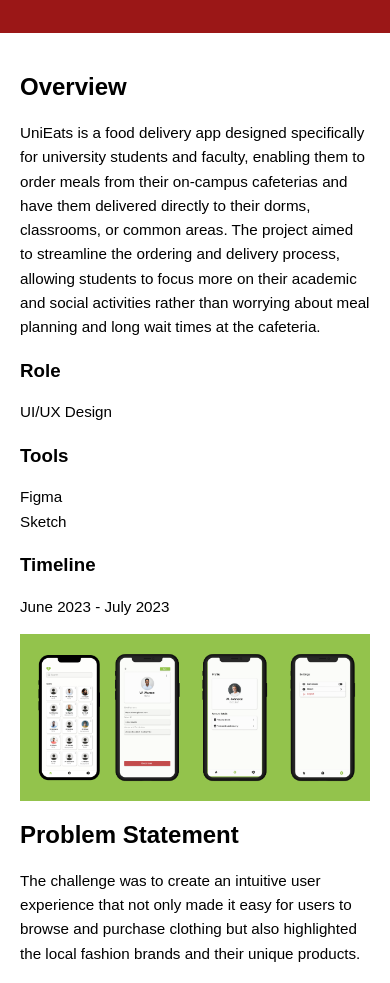
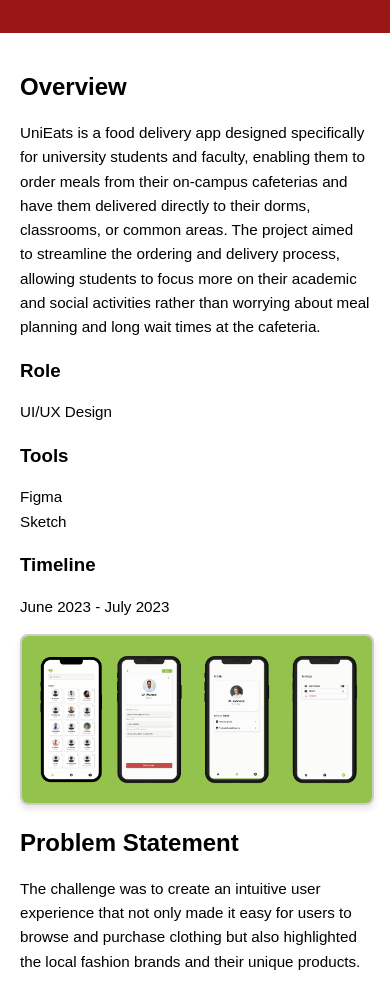
Before and after one commit to phenyo-code/UIUX-Portfolio, a plain HTML site: page health.html in a window 390 px wide. Shown: the part 94-1077 px from the top of the page. Drawn offline with Linux system fonts and the light colour scheme.

Commit message:
responsive images

```diff
--- a/styles1.css
+++ b/styles1.css
@@ -142,3 +142,13 @@
         font-size: 0.9rem;
     }
 }
+
+
+.snapshot img {
+    max-width: 100%; /* Ensures the image does not exceed the container width */
+    height: auto; /* Maintains aspect ratio */
+    border: 2px solid #ccc;
+    border-radius: 8px;
+    box-shadow: 0 4px 6px rgba(0, 0, 0, 0.1);
+    transition: transform 0.3s ease, box-shadow 0.3s ease; /* Smooth hover effect */
+}
--- a/styles2.css
+++ b/styles2.css
@@ -47,18 +47,15 @@
     height: auto;
 }
 
-/* Remove padding and make the snapshot full width */
-.snapshot {
-    width: 100%; /* Full width */
-    margin: 0; /* Remove default margin */
-    padding: 0; /* Remove padding */
+.snapshot img {
+    max-width: 100%; /* Ensures the image does not exceed the container width */
+    height: auto; /* Maintains aspect ratio */
+    border: 2px solid #ccc;
+    border-radius: 8px;
+    box-shadow: 0 4px 6px rgba(0, 0, 0, 0.1);
+    transition: transform 0.3s ease, box-shadow 0.3s ease; /* Smooth hover effect */
 }
 
-.snapshot img {
-    width: 100%; /* Make the image responsive */
-    height: auto; /* Maintain aspect ratio */
-    display: block; /* Remove any inline spacing */
-}
 
 .pictures {
     display: grid; /* Enables grid layout */
--- a/styles3.css
+++ b/styles3.css
@@ -142,3 +142,13 @@
         font-size: 0.9rem;
     }
 }
+
+
+.snapshot img {
+    max-width: 100%; /* Ensures the image does not exceed the container width */
+    height: auto; /* Maintains aspect ratio */
+    border: 2px solid #ccc;
+    border-radius: 8px;
+    box-shadow: 0 4px 6px rgba(0, 0, 0, 0.1);
+    transition: transform 0.3s ease, box-shadow 0.3s ease; /* Smooth hover effect */
+}
```
